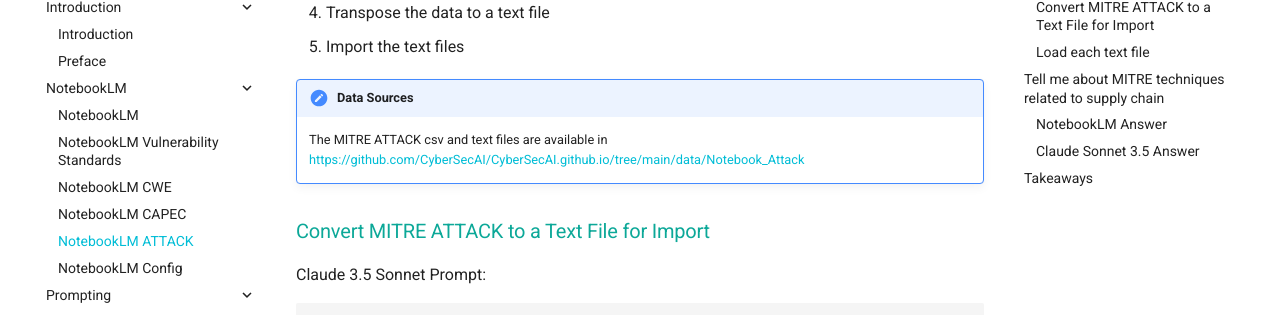
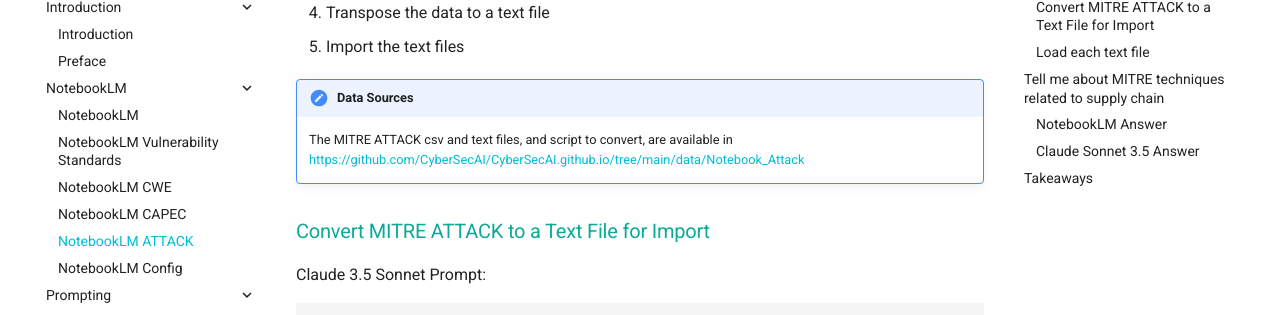
Before and after one commit to CyberSecAI/CyberSecAI.github.io, an MkDocs documentation site: the page built from docs/NotebookLM/NotebookLM_Attack.md, in a window 1280 px wide and 900 px high, scrolled down 945 px. Shown: the part 128-443 px from the top of the window. Built offline with MkDocs 1.6.1 and Material for MkDocs 9.7.7, drawn with Linux system fonts in a browser that asks for light colours; comment, search, counter and statistics services are not loaded.

Commit message:
add vulnrichment script

```diff
--- a/docs/NotebookLM/NotebookLM_Attack.md
+++ b/docs/NotebookLM/NotebookLM_Attack.md
@@ -38,7 +38,7 @@
 5. Import the text files
 
 !!! experiment "Data Sources"
-    The MITRE ATTACK csv and text files are available in
+    The MITRE ATTACK csv and text files, and script to convert, are available in
     https://github.com/CyberSecAI/CyberSecAI.github.io/tree/main/data/Notebook_Attack
 
 
```
